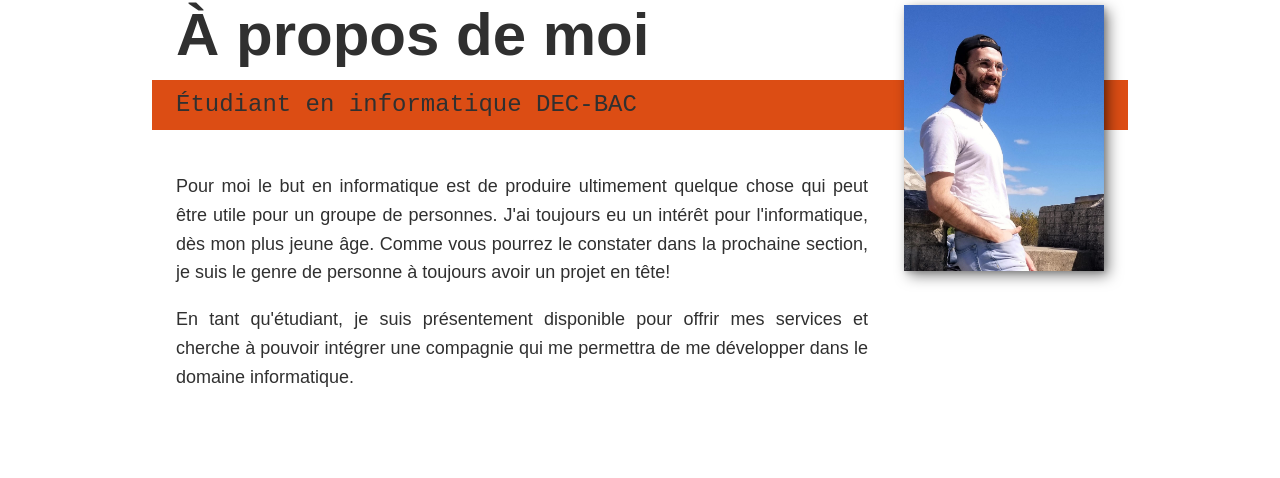
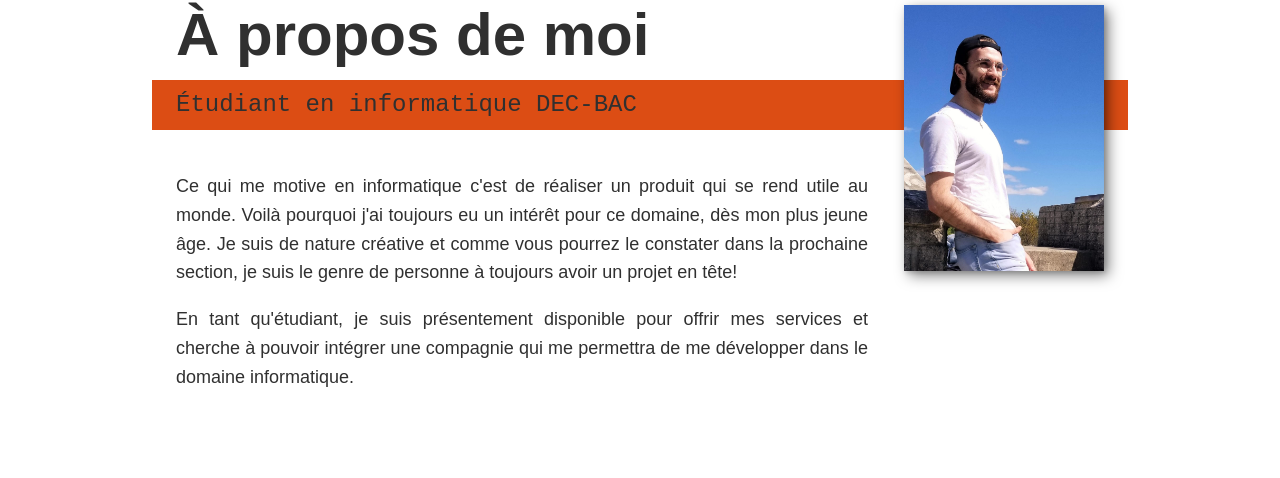
Before and after one commit to deboxta/WebFolio, a website built with Parcel: page index.html in a window 1280 px wide. Shown: the part 1658-2136 px from the top of the page. Built offline with nearby package versions, Linux system fonts and the light colour scheme; files whose address does not match are found by name.

Commit message:
about me

```diff
--- a/index.html
+++ b/index.html
@@ -115,9 +115,9 @@
 
     <div class="about-me__body">
       <p>
-        Pour moi le but en informatique est de produire ultimement quelque chose qui peut être utile pour un groupe de personnes.
-        J'ai toujours eu un intérêt pour l'informatique, dès mon plus jeune âge.
-        Comme vous pourrez le constater dans la prochaine section, je suis le genre de personne à toujours avoir un projet en tête!
+        Ce qui me motive en informatique c'est de réaliser un produit qui se rend utile au monde.
+        Voilà pourquoi j'ai toujours eu un intérêt pour ce domaine, dès mon plus jeune âge.
+        Je suis de nature créative et comme vous pourrez le constater dans la prochaine section, je suis le genre de personne à toujours avoir un projet en tête!
       </p>
       <p>
         En tant qu'étudiant, je suis présentement disponible pour offrir mes services et cherche à pouvoir intégrer une compagnie
```
